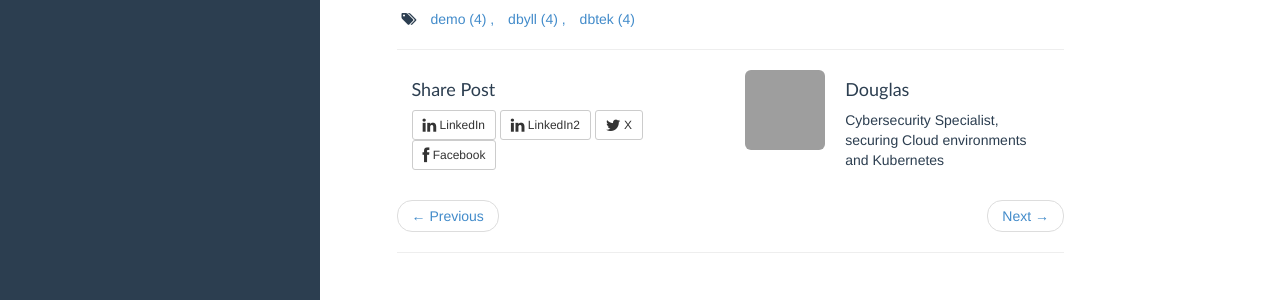
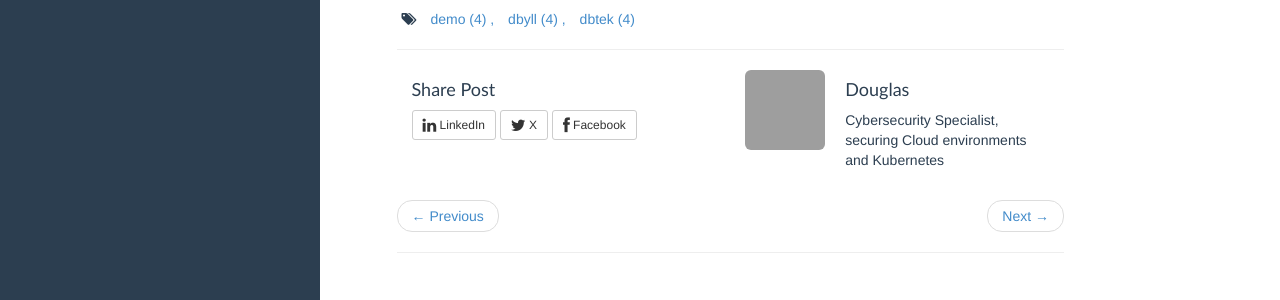
Before and after one commit to douglasluna/douglasluna.github.io, a Jekyll site: the page built from _posts/2013-11-14-sample.md, in a window 1280 px wide. Shown: the part 497-797 px from the top of the page. Built offline with Jekyll 4.4.1, drawn with Linux system fonts in a browser that asks for light colours; grey boxes are pictures that could not be loaded.

Commit message:
some changes

```diff
--- a/_includes/post.html
+++ b/_includes/post.html
@@ -75,14 +75,9 @@
       <section class="share col-sm-6">
         <h4 class="section-title">Share Post</h4>
         <a class="btn btn-default btn-sm linkedin" href="https://www.linkedin.com/shareArticle?mini=true&url={{ page.url | absolute_url}}&title={{page.title | encode}}"
-           onclick="window.open(this.href, 'linkedin-share', 'width=550,height=235');return false;">
+           onclick="window.open(this.href,'_blank').focus();return false;">
           <i class="fa fa-linkedin fa-lg"></i>
           LinkedIn
-        </a>
-        <a class="btn btn-default btn-sm linkedin" href="https://www.linkedin.com/shareArticle?mini=true&url={{ page.url | absolute_url}}&title={{page.title | encode}}"
-           onclick="window.open(this.href,'_blank').focus();return false;">
-          <i class="fa fa-linkedin fa-lg"></i>
-          LinkedIn2
         </a>
         <a class="btn btn-default btn-sm twitter" href="http://twitter.com/share?text={{page.title | encode}}{% if site.author.twitter%}&via={{site.author.twitter}}{% endif %}"
            onclick="window.open(this.href, 'twitter-share', 'width=550,height=235');return false;">
```
